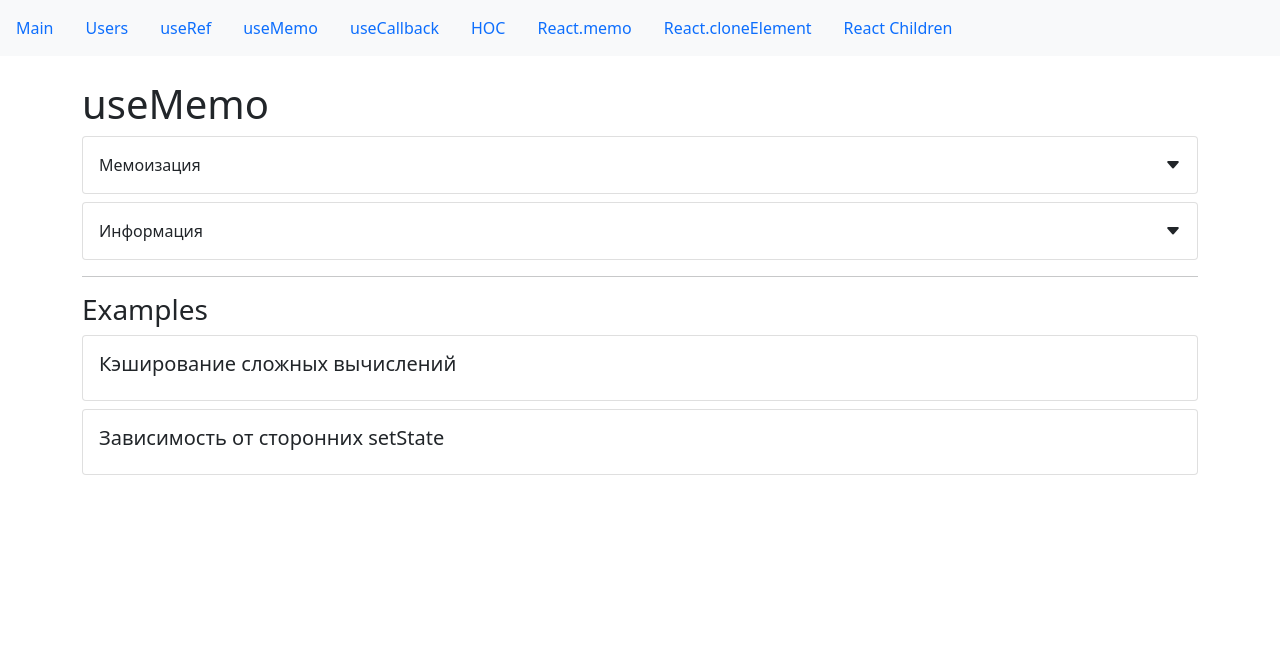
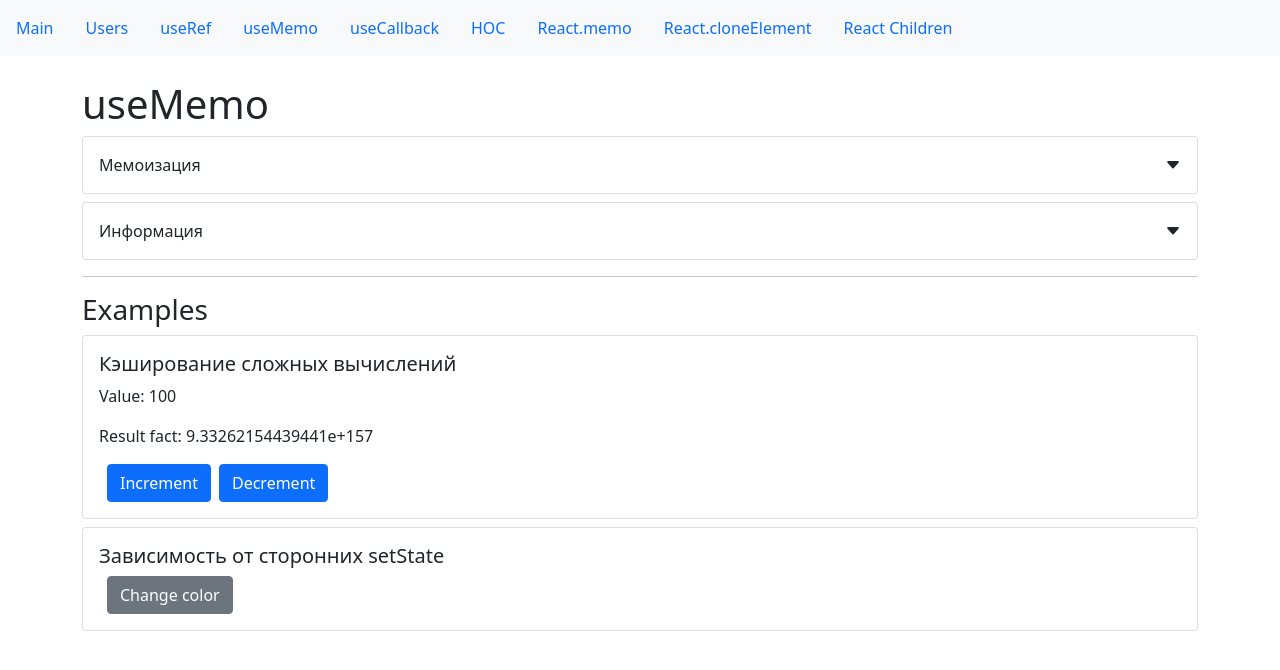
Before and after one commit to narek-7/Hooks, a React (Create React App) app: page /useMemo in a window 1280 px wide. Shown: the top 670 px of the page. Built offline with nearby package versions, Linux system fonts and the light colour scheme.

Commit message:
useCollback

```diff
--- a/src/app/components/examples/useCallback/useCallBackExample.jsx
+++ b/src/app/components/examples/useCallback/useCallBackExample.jsx
@@ -1,11 +1,38 @@
-import React from "react";
+import React, { useState, useEffect, useRef } from "react";
 import CardWrapper from "../../common/Card";
 import SmallTitle from "../../common/typografy/smallTitle";
 
 const UseCallBackExample = () => {
+    const [data, setData] = useState({});
+    const withoutCallback = useRef(0);
+    const handleChange = ({ target }) => {
+        setData((prevState) => ({ ...prevState, [target.name]: target.value }));
+    };
+    const validateWithoutCallback = (data) => {
+        console.log(data);
+    };
+    useEffect(() => {
+        validateWithoutCallback(data);
+    }, [data]);
+    useEffect(() => {
+        withoutCallback.current++;
+    }, [validateWithoutCallback]);
+
     return (
         <CardWrapper>
             <SmallTitle>Example</SmallTitle>
+            <p>Render withoutCallback: {withoutCallback.current}</p>
+            <label htmlFor="email" className="form-label">
+                Email
+            </label>
+            <input
+                onChange={handleChange}
+                type="email"
+                className="form-control"
+                id="email"
+                name="email"
+                value={data.email || ""}
+            />
         </CardWrapper>
     );
 };
--- a/src/app/components/examples/useMemo/complexCalculate.jsx
+++ b/src/app/components/examples/useMemo/complexCalculate.jsx
@@ -1,15 +1,50 @@
-import React from "react";
+import React, { useState, useEffect, useMemo } from "react";
 import CardWrapper from "../../common/Card";
 import SmallTitle from "../../common/typografy/smallTitle";
 
+function factorial(n) {
+    return n ? n * factorial(n - 1) : 1;
+}
+
 const ComplexCalculateExample = () => {
+    const [value, setValue] = useState(100);
+    const [otherState, setOtherState] = useState(false);
+    const buttonColor = otherState ? "primary" : "secondary";
+
+    useEffect(() => {
+        console.log("render");
+    });
+
+    // we use useMemo, if we need to save the result of the function
+    const fact = useMemo(() => factorial(value), [value]);
+
     return (
         <>
             <CardWrapper>
                 <SmallTitle>Кэширование сложных вычислений</SmallTitle>
+                <p>Value: {value}</p>
+                <p>Result fact: {fact}</p>
+                <button
+                    className="btn btn-primary ms-md-2"
+                    onClick={() => setValue((prevState) => prevState + 10)}
+                >
+                    Increment
+                </button>
+                <button
+                    className="btn btn-primary ms-md-2"
+                    onClick={() => setValue((prevState) => prevState - 10)}
+                >
+                    Decrement
+                </button>
             </CardWrapper>
             <CardWrapper>
                 <SmallTitle>Зависимость от сторонних setState</SmallTitle>
+                <button
+                    className={`btn btn-${buttonColor} ms-md-2`}
+                    onClick={() => setOtherState((prevState) => !prevState)}
+                >
+                    Change color
+                </button>
             </CardWrapper>
         </>
     );
```
